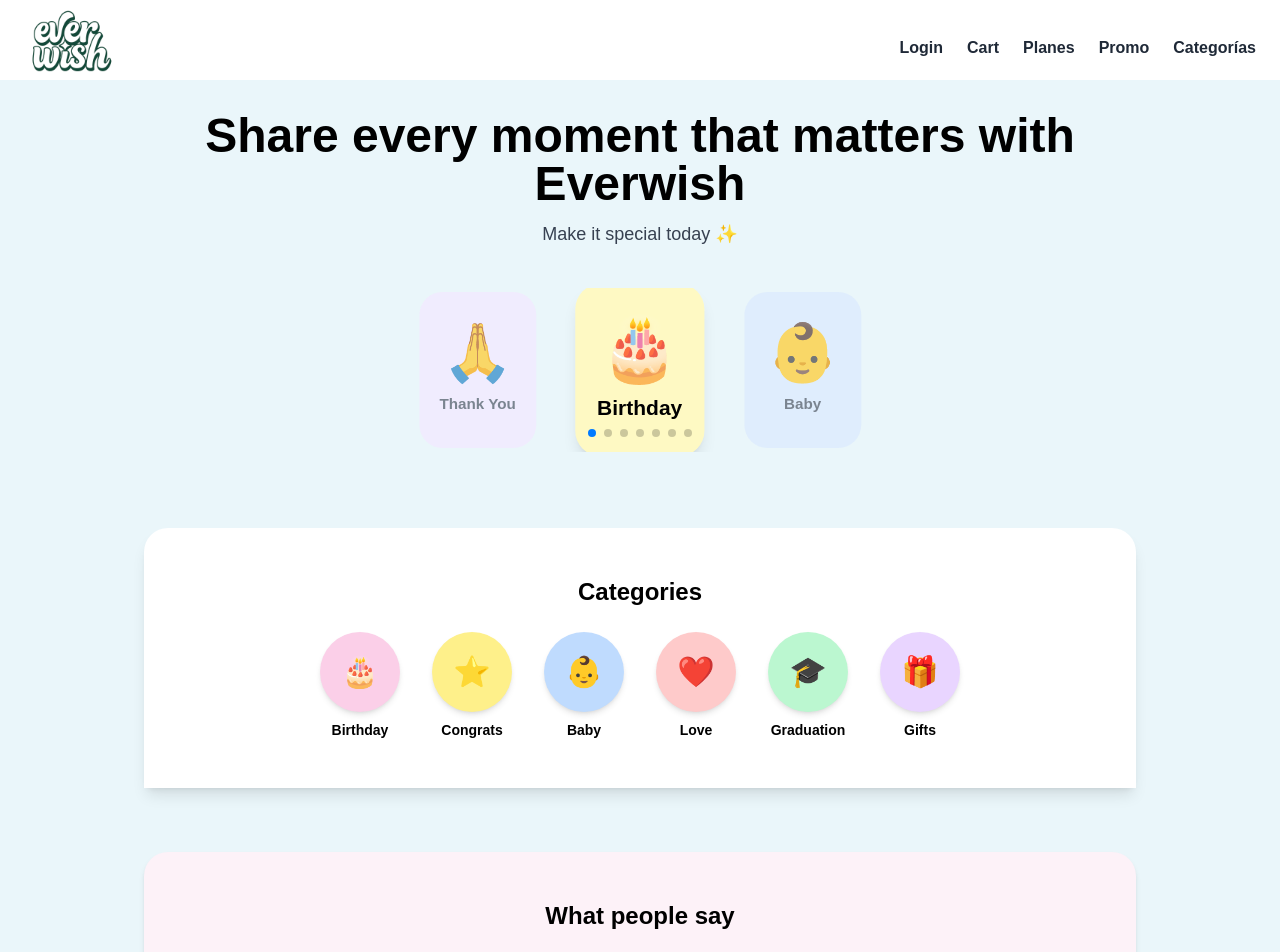
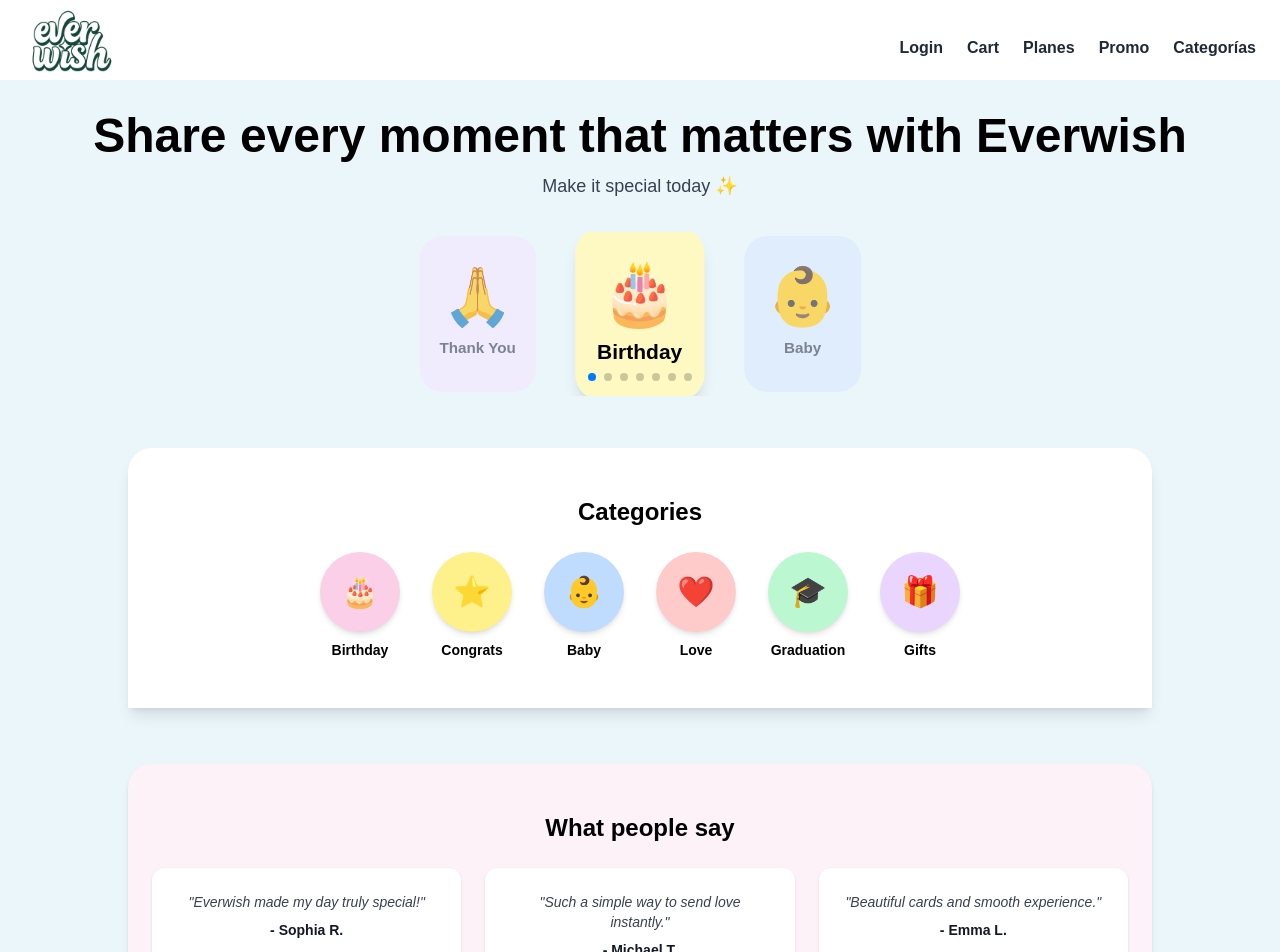
Before and after one commit to everwishhq-commits/EverWish, a Next.js app: page / in a window 1280 px wide. Shown: the top 952 px of the page. Built offline with nearby package versions, Linux system fonts and the light colour scheme.

Commit message:
Update page.js

```diff
--- a/app/page.js
+++ b/app/page.js
@@ -16,25 +16,25 @@ export default function Page() {
       {!loading && (
         <>
           <Header />
-          {/* 👇 aquí bajamos el padding-top */}
-          <main className="pt-20 md:pt-24 lg:pt-28 px-4 max-w-5xl mx-auto text-center">
+          {/* 👇 padding reducido y sin max-w aquí */}
+          <main className="pt-20 md:pt-24 lg:pt-28 px-4 mx-auto text-center">
             <h1 className="text-3xl md:text-5xl font-extrabold">
               Share every moment that matters with Everwish
             </h1>
             <p className="mt-3 text-lg text-gray-700">Make it special today ✨</p>
 
-            {/* Carousel */}
-            <div className="mt-10">
+            {/* Carousel más cerca del título */}
+            <div className="mt-6 md:mt-8">
               <Carousel />
             </div>
 
-            {/* Categories */}
-            <section className="mt-16 bg-white rounded-t-3xl shadow-lg py-12 px-4">
+            {/* Categories más pegadas al carrusel */}
+            <section className="mt-8 md:mt-10 bg-white rounded-t-3xl shadow-lg py-12 px-4 max-w-5xl mx-auto">
               <Categories />
             </section>
 
             {/* Reviews */}
-            <section className="mt-16">
+            <section className="mt-12 md:mt-14 max-w-5xl mx-auto">
               <Reviews />
             </section>
           </main>
```
